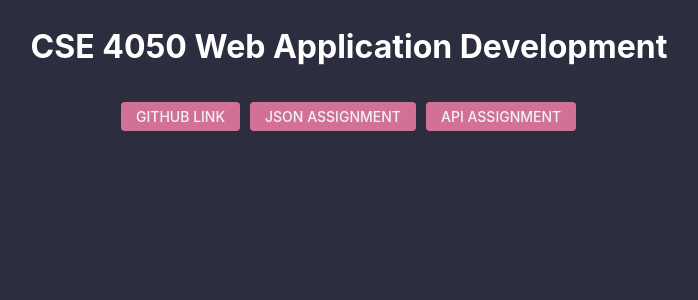
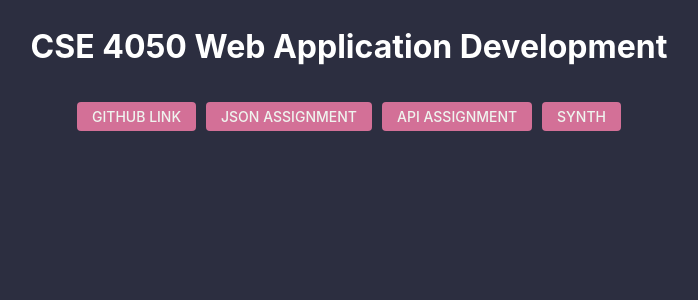
Before and after one commit to Marzdor/CSE-4050, a React (Create React App) app: page / in a window 1280 px wide. Shown: the top 300 px of the page, without its empty margins (291-989 px from the left). Built offline with nearby package versions, Linux system fonts and the light colour scheme.

Commit message:
added button to synth page

```diff
--- a/src/pages/MainPage.js
+++ b/src/pages/MainPage.js
@@ -41,6 +41,11 @@ const MainPage = () => {
           buttonStyle={buttonStyles.PRIMARY}
           text="Api Assignment"
         />
+        <BasicButton
+          onClick={() => history.push(routeNames.SYNTH)}
+          buttonStyle={buttonStyles.PRIMARY}
+          text="Synth"
+        />
       </div>
     </BasicPageContainer>
   );
```
